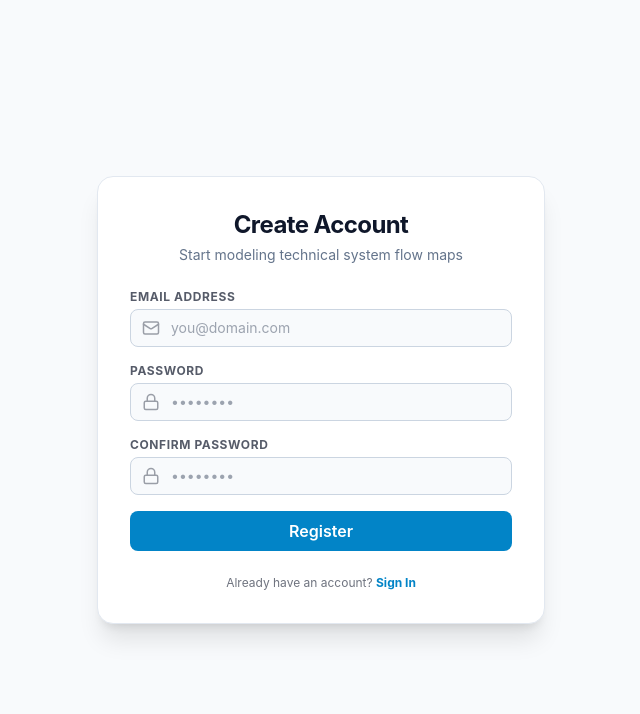
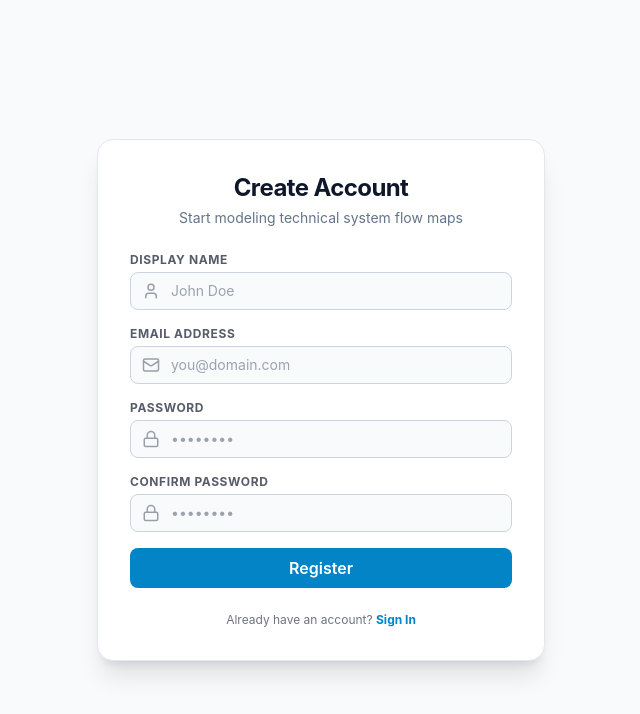
Before and after one commit to Aarthynagarajan/Map-generator, a React (Vite) app in the folder frontend/: page /register in a window 1280 px wide. Shown: the top 714 px of the page, without its empty margins (319-959 px from the left). Built offline with nearby package versions, Linux system fonts and the light colour scheme.

Commit message:
fix(register): synchronize frontend registration payload with backend RegisterRequest DTO contract and validation constraints

```diff
--- a/frontend/src/pages/Register.tsx
+++ b/frontend/src/pages/Register.tsx
@@ -2,12 +2,13 @@ import { useState } from 'react';
 import { useNavigate, Link } from 'react-router-dom';
 import { authService } from '../services/authService';
 import { useUiStore } from '../stores/uiStore';
-import { Mail, Lock, Loader2 } from 'lucide-react';
+import { Mail, Lock, Loader2, User } from 'lucide-react';
 
 export const Register = () => {
   const [email, setEmail] = useState('');
   const [password, setPassword] = useState('');
   const [confirmPassword, setConfirmPassword] = useState('');
+  const [displayName, setDisplayName] = useState('');
   const [loading, setLoading] = useState(false);
   const [error, setError] = useState<string | null>(null);
 
@@ -18,6 +19,16 @@ export const Register = () => {
     e.preventDefault();
     setError(null);
 
+    if (!displayName.trim()) {
+      setError('Display name is required');
+      return;
+    }
+
+    if (password.length < 8) {
+      setError('Password must be at least 8 characters');
+      return;
+    }
+
     if (password !== confirmPassword) {
       setError('Passwords do not match');
       return;
@@ -25,7 +36,7 @@ export const Register = () => {
 
     setLoading(true);
     try {
-      await authService.register({ email, password });
+      await authService.register({ email, password, displayName });
       showToast('Registration successful! Please login.', 'success');
       navigate('/login');
     } catch (err: any) {
@@ -56,10 +67,27 @@ export const Register = () => {
         <form onSubmit={handleSubmit} className="space-y-4">
           <div>
             <label className="text-xs font-bold uppercase tracking-wider block mb-1 opacity-70">
+              Display Name
+            </label>
+            <div className="relative">
+              <User className="absolute left-3 top-2.5 opacity-40 text-slate-900 dark:text-slate-100" size={18} />
+              <input
+                type="text"
+                required
+                value={displayName}
+                onChange={(e) => setDisplayName(e.target.value)}
+                placeholder="John Doe"
+                className="w-full bg-slate-50 dark:bg-slate-900 border border-slate-300 dark:border-slate-700 rounded-lg pl-10 pr-4 py-2 text-sm focus:outline-none focus:border-brand-500 text-slate-900 dark:text-slate-100"
+              />
+            </div>
+          </div>
+
+          <div>
+            <label className="text-xs font-bold uppercase tracking-wider block mb-1 opacity-70">
               Email Address
             </label>
             <div className="relative">
-              <Mail className="absolute left-3 top-2.5 opacity-40" size={18} />
+              <Mail className="absolute left-3 top-2.5 opacity-40 text-slate-900 dark:text-slate-100" size={18} />
               <input
                 type="email"
                 required
@@ -76,7 +104,7 @@ export const Register = () => {
               Password
             </label>
             <div className="relative">
-              <Lock className="absolute left-3 top-2.5 opacity-40" size={18} />
+              <Lock className="absolute left-3 top-2.5 opacity-40 text-slate-900 dark:text-slate-100" size={18} />
               <input
                 type="password"
                 required
@@ -93,7 +121,7 @@ export const Register = () => {
               Confirm Password
             </label>
             <div className="relative">
-              <Lock className="absolute left-3 top-2.5 opacity-40" size={18} />
+              <Lock className="absolute left-3 top-2.5 opacity-40 text-slate-900 dark:text-slate-100" size={18} />
               <input
                 type="password"
                 required
```
Also changed, not shown: 1 other file (tests, documents, lock files or other folders).
